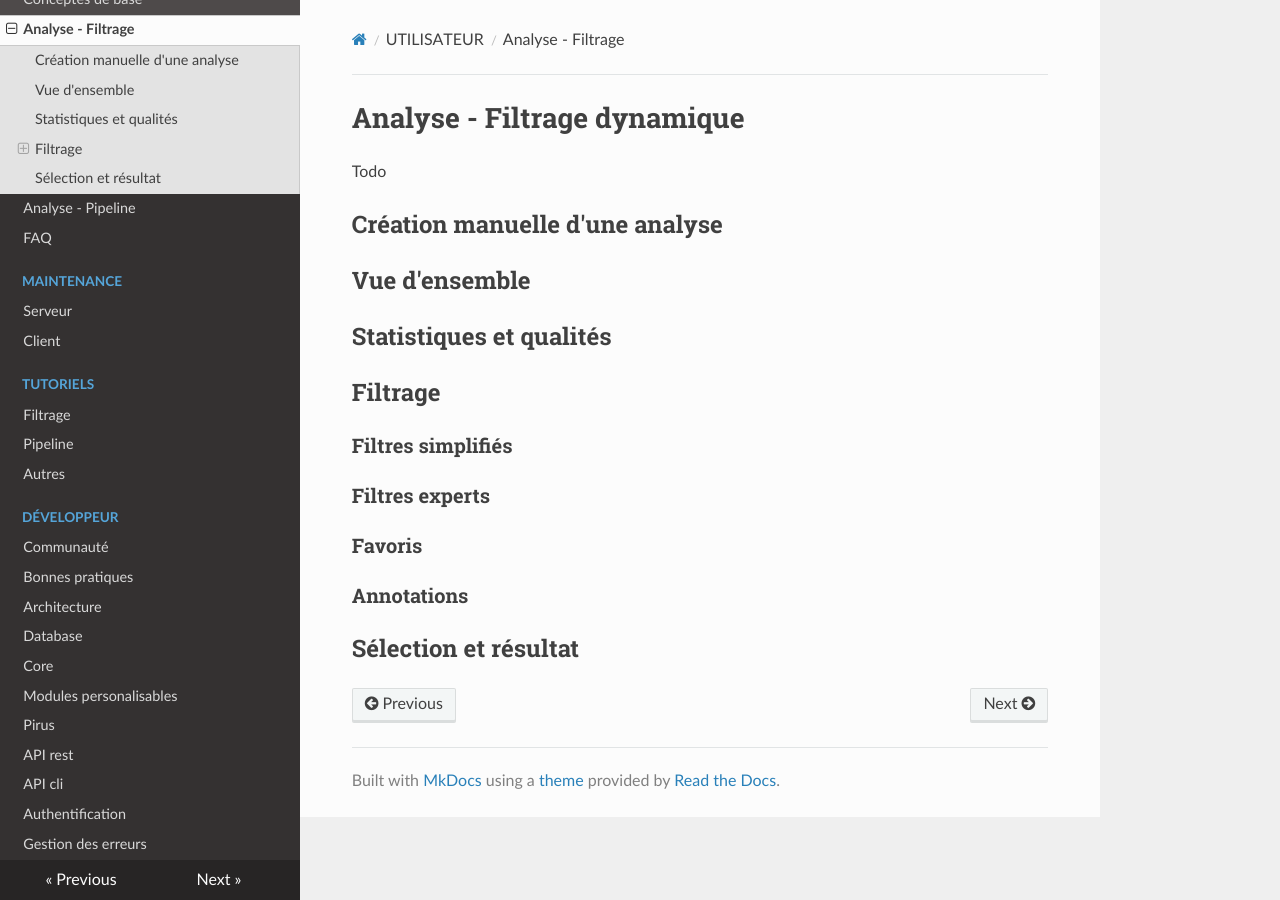
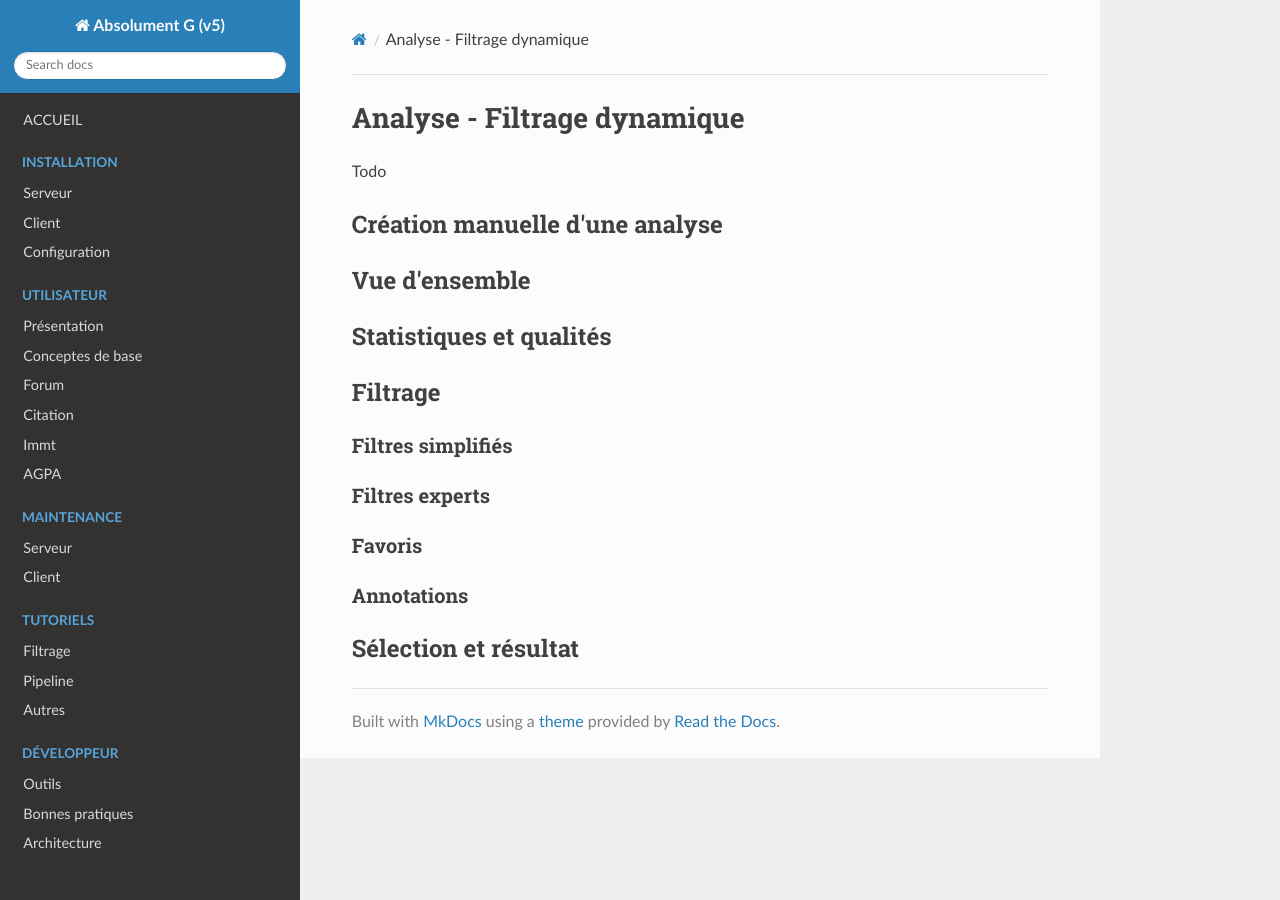
Before and after one commit to ikit/AbsG5, an MkDocs documentation site: the page built from docs/user/filtering.md, in a window 1280 px wide. Built offline with MkDocs 1.6.1, drawn with Linux system fonts in a browser that asks for light colours; nearby versions of some CDN libraries; old or Windows-style settings are respelled for this version of MkDocs.

Commit message:
config for read the doc

```diff
--- a/mkdocs.yml
+++ b/mkdocs.yml
@@ -1,4 +1,4 @@
-site_name: Regovar
+site_name: Absolument G (v5)
 theme: readthedocs
 markdown_extensions:
  - extra
@@ -17,9 +17,10 @@
  - 'UTILISATEUR':
     - 'Présentation': 'user/presentation.md'
     - 'Conceptes de base': 'user/concepts.md'
-    - 'Analyse - Filtrage': 'user/filtering.md'
-    - 'Analyse - Pipeline': 'user/pipeline.md'
-    - 'FAQ': 'user/faq.md'
+    - 'Forum': 'user/forum.md'
+    - 'Citation': 'user/citation.md'
+    - 'Immt': 'user/immt.md'
+    - 'AGPA': 'user/AGPA.md'
  - 'MAINTENANCE':
     - 'Serveur': 'maintenance/server.md'
     - 'Client': 'maintenance/client.md'
@@ -28,13 +29,12 @@
     - 'Pipeline': 'tutorials/pipeline.md'
     - 'Autres': 'tutorials/global.md'
  - 'DÉVELOPPEUR':
-    - 'Communauté': 'developper/community.md'
+    - 'Outils': 'developper/community.md'
     - 'Bonnes pratiques': 'developper/good_practices.md'
     - 'Architecture': 'developper/architecture.md'
     - 'Database': 'developper/database.md'
     - 'Core': 'developper/core.md'
     - 'Modules personalisables': 'developper/modules.md'
-    - 'Pirus': 'developper/pirus.md'
     - 'API rest': 'developper/rest.md'
     - 'API cli': 'developper/cli.md'
     - 'Authentification': 'developper/authentication.md'
```
